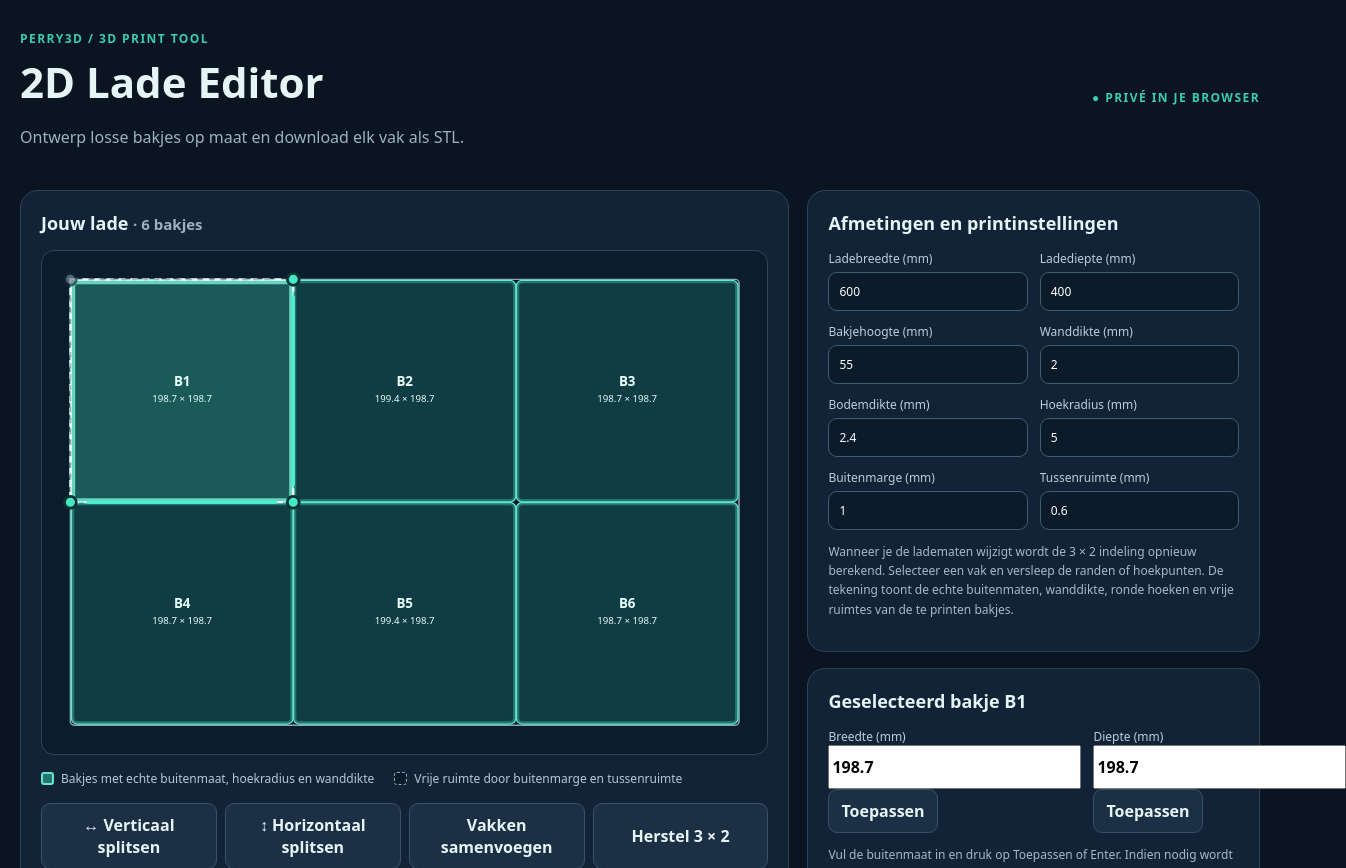
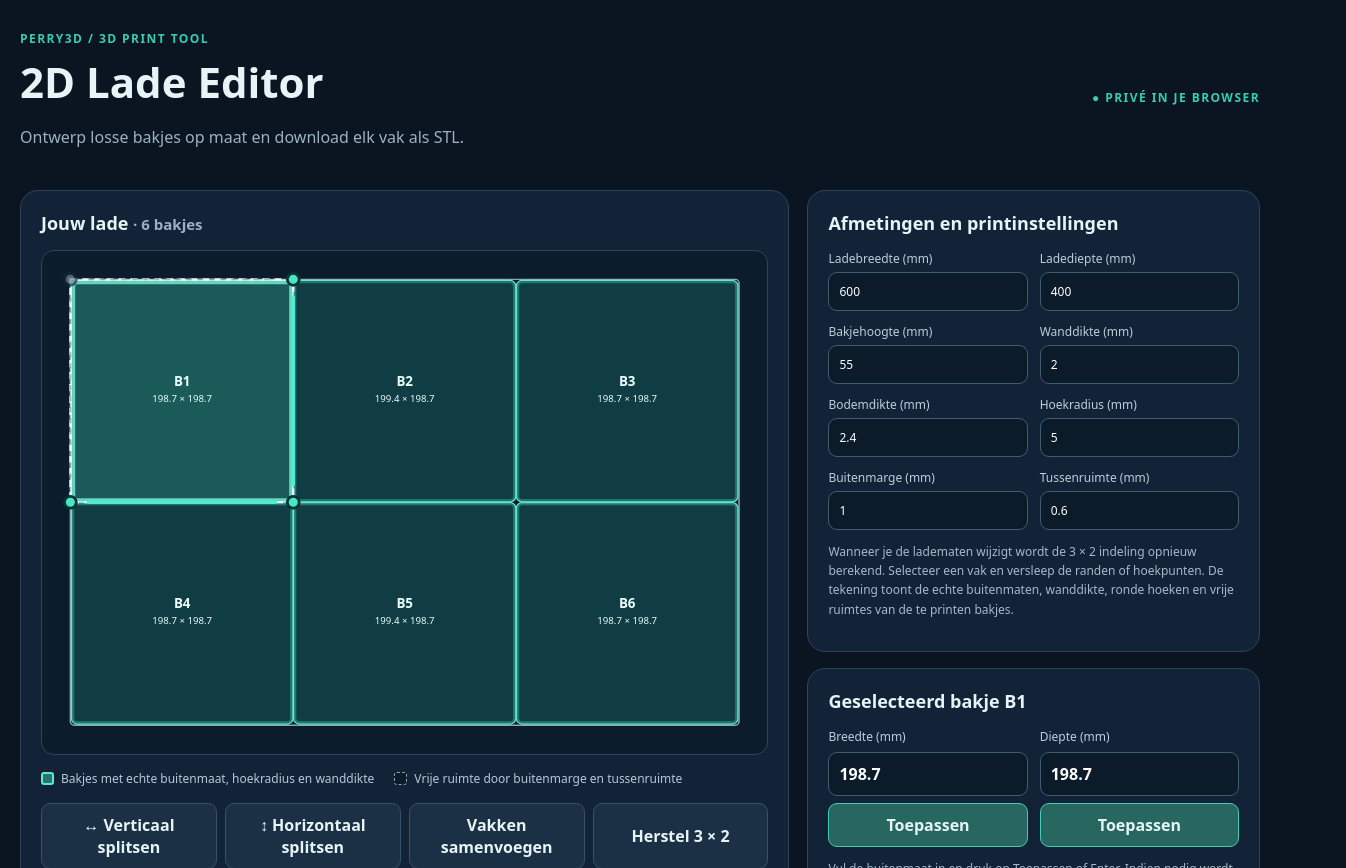
Before and after one commit to Perry3Dnl/2DLadeEitor, a Next.js app: page / in a window 1280 px wide. Shown: the top 868 px of the page, 1346 px wide, since content can reach past the window. Built offline with nearby package versions, Linux system fonts and the light colour scheme.

Commit message:
test/fix: wire numeric parser to explicit apply and add regression checks

```diff
--- a/src/app/globals.css
+++ b/src/app/globals.css
@@ -44,3 +44,9 @@
 .bin-download-info span{color:#a8c0cd;font-size:12px;overflow-wrap:anywhere}
 .bin-download-row button{flex:none;min-width:88px;min-height:44px;color:#08322e;background:#48d7bc;border-color:#48d7bc}
 @media(max-width:500px){.bin-download-row{padding:9px}.bin-download-info{font-size:13px}.bin-download-row button{min-width:80px}}
+
+/* Numeric dimensions have an explicit touch-friendly commit action. */
+.size-entry{display:grid;grid-template-columns:1fr;gap:7px;min-width:0}
+.size-entry input{font-size:16px;min-width:0;min-height:44px;background:#0b1b2a;color:#fff;border:1px solid #405d70;border-radius:9px;padding:10px}
+.size-entry input:focus{outline:2px solid #38ccb0}
+.size-entry button{min-height:44px;background:#28675f;border-color:#46cbb4}
```
